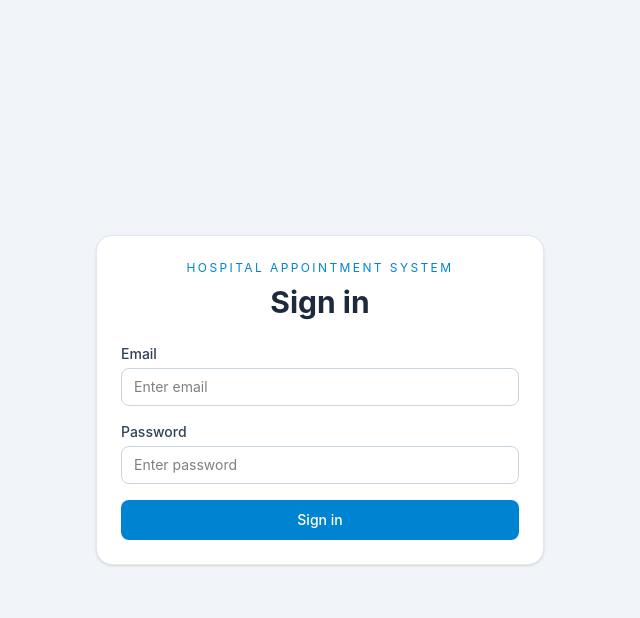
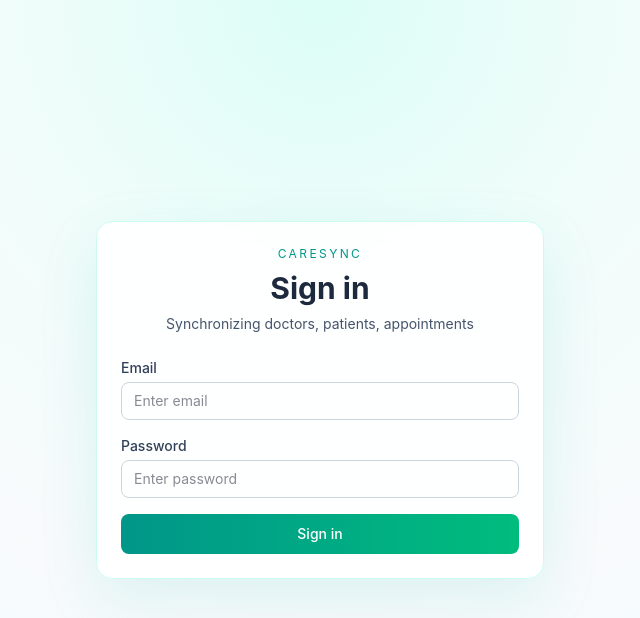
Before and after one commit to Mshindi901/hospital-appointment-system-frontend, a React (Vite) app: page /login in a window 1280 px wide. Shown: the top 618 px of the page, without its empty margins (320-960 px from the left). Built offline with nearby package versions, Linux system fonts and the light colour scheme; no server answers.

Commit message:
debugged and updated UI

```diff
--- a/src/components/Modal.jsx
+++ b/src/components/Modal.jsx
@@ -3,7 +3,7 @@ export default function Modal({ open, title, children, onClose, footer }) {
 
   return (
     <div className="fixed inset-0 z-50 flex items-center justify-center bg-slate-950/60 p-4">
-      <div className="w-full max-w-2xl rounded-2xl bg-white shadow-2xl">
+      <div className="w-full max-w-2xl rounded-2xl border border-teal-100 bg-gradient-to-b from-white to-teal-50/60 shadow-2xl">
         <div className="flex items-center justify-between border-b border-slate-200 px-5 py-4">
           <h3 className="text-lg font-semibold text-slate-800">{title}</h3>
           <button
--- a/src/components/Navbar.jsx
+++ b/src/components/Navbar.jsx
@@ -13,7 +13,7 @@ export default function Navbar({ title, subtitle, onMenuToggle }) {
   };
 
   return (
-    <header className="border-b border-slate-200 bg-white/90 backdrop-blur-sm">
+    <header className="border-b border-indigo-100 bg-white/85 shadow-sm backdrop-blur-sm">
       <div className="flex items-center justify-between px-4 py-3 md:px-6">
         <div className="flex items-center gap-3">
           <button
@@ -25,7 +25,7 @@ export default function Navbar({ title, subtitle, onMenuToggle }) {
           </button>
 
           <div>
-            <p className="text-xs uppercase tracking-[0.2em] text-slate-500">Dashboard</p>
+            <p className="text-xs uppercase tracking-[0.2em] text-teal-600">CareSync</p>
             <h2 className="text-xl font-bold text-slate-800">{title}</h2>
           </div>
         </div>
@@ -40,7 +40,7 @@ export default function Navbar({ title, subtitle, onMenuToggle }) {
             type="button"
             onClick={handleLogout}
             disabled={isLoggingOut}
-            className="inline-flex items-center gap-2 rounded-lg border border-slate-200 bg-slate-100 px-3 py-2 text-sm font-medium text-slate-700 hover:bg-slate-200 disabled:opacity-60"
+            className="inline-flex items-center gap-2 rounded-lg border border-teal-200 bg-teal-50 px-3 py-2 text-sm font-medium text-teal-700 hover:bg-teal-100 disabled:opacity-60"
           >
             <LogOut size={15} />
             Logout
--- a/src/components/Sidebar.jsx
+++ b/src/components/Sidebar.jsx
@@ -5,10 +5,10 @@ const baseLink =
 
 export default function Sidebar({ items, title }) {
   return (
-    <aside className="w-full border-b border-slate-200 bg-white md:w-64 md:border-b-0 md:border-r">
+    <aside className="w-full border-b border-teal-100 bg-gradient-to-b from-white to-teal-50/70 md:w-64 md:border-b-0 md:border-r">
       <div className="flex items-center justify-between border-b border-slate-200 px-4 py-4 md:block md:border-b-0">
         <div>
-          <p className="text-xs uppercase tracking-[0.18em] text-slate-500">Hospital</p>
+          <p className="text-xs uppercase tracking-[0.18em] text-teal-600">CareSync</p>
           <h1 className="mt-1 text-xl font-bold text-slate-800">{title}</h1>
         </div>
       </div>
@@ -21,8 +21,8 @@ export default function Sidebar({ items, title }) {
             className={({ isActive }) =>
               `${baseLink} ${
                 isActive
-                  ? 'bg-sky-600 text-white shadow-sm'
-                  : 'text-slate-600 hover:bg-slate-100 hover:text-slate-900'
+                  ? 'bg-gradient-to-r from-teal-600 to-emerald-500 text-white shadow-sm'
+                  : 'text-slate-600 hover:bg-teal-50 hover:text-slate-900'
               }`
             }
           >
--- a/src/components/StatCard.jsx
+++ b/src/components/StatCard.jsx
@@ -1,14 +1,14 @@
 export default function StatCard({ title, value, subtitle, tone = 'sky' }) {
   const styles = {
-    sky: 'border-sky-200 bg-sky-50 text-sky-700',
-    emerald: 'border-emerald-200 bg-emerald-50 text-emerald-700',
-    violet: 'border-violet-200 bg-violet-50 text-violet-700',
-    amber: 'border-amber-200 bg-amber-50 text-amber-700',
-    rose: 'border-rose-200 bg-rose-50 text-rose-700',
+    sky: 'border-teal-200 bg-gradient-to-br from-teal-50 to-white text-teal-700',
+    emerald: 'border-emerald-200 bg-gradient-to-br from-emerald-50 to-white text-emerald-700',
+    violet: 'border-cyan-200 bg-gradient-to-br from-cyan-50 to-white text-cyan-700',
+    amber: 'border-amber-200 bg-gradient-to-br from-amber-50 to-white text-amber-700',
+    rose: 'border-rose-200 bg-gradient-to-br from-rose-50 to-white text-rose-700',
   };
 
   return (
-    <div className={`rounded-2xl border p-4 ${styles[tone] || styles.sky}`}>
+    <div className={`rounded-2xl border p-4 shadow-sm ${styles[tone] || styles.sky}`}>
       <p className="text-sm font-medium text-slate-600">{title}</p>
       <div className="mt-3 flex items-end justify-between gap-2">
         <span className="text-3xl font-bold text-slate-800">{value}</span>
--- a/src/context/AuthContext.jsx
+++ b/src/context/AuthContext.jsx
@@ -32,7 +32,14 @@ export const AuthProvider = ({ children }) => {
       const decoded = decodeToken(savedToken);
 
       if (decoded) {
-        setUser(savedUser ? JSON.parse(savedUser) : { id: decoded.id, role: decoded.role });
+        const persistedUser = savedUser ? JSON.parse(savedUser) : {};
+        const nextUser = {
+          id: decoded.id,
+          role: decoded.role,
+          name: persistedUser.name || decoded.name || 'User',
+        };
+
+        setUser(nextUser);
         setToken(savedToken);
       } else {
         localStorage.removeItem('auth_token');
@@ -54,7 +61,7 @@ export const AuthProvider = ({ children }) => {
       throw new Error('Invalid token received');
     }
 
-    const nextUser = { id: decoded.id, role: decoded.role };
+    const nextUser = { id: decoded.id, role: decoded.role, name: decoded.name || 'User' };
 
     localStorage.setItem('auth_token', newToken);
     localStorage.setItem('auth_user', JSON.stringify(nextUser));
--- a/src/index.css
+++ b/src/index.css
@@ -1 +1,25 @@
-@import 'tailwindcss'
+@import 'tailwindcss';
+
+:root {
+  color: #0f172a;
+  background-color: #f8fafc;
+  font-family: Inter, 'Segoe UI', sans-serif;
+}
+
+* {
+  box-sizing: border-box;
+}
+
+html {
+  scroll-behavior: smooth;
+}
+
+body {
+  min-height: 100vh;
+  margin: 0;
+  background: radial-gradient(circle at top, #dcfdf7 0%, #f0fdfa 30%, #f8fafc 60%, #ecfeff 100%);
+}
+
+#root {
+  min-height: 100vh;
+}
--- a/src/layouts/AdminLayout.jsx
+++ b/src/layouts/AdminLayout.jsx
@@ -1,7 +1,8 @@
 import { useState } from 'react';
+import { Outlet } from 'react-router-dom';
 import Navbar from '../components/Navbar';
 import Sidebar from '../components/Sidebar';
-import { Outlet } from 'react-router-dom';
+import { useAuth } from '../context/AuthContext';
 
 const adminLinks = [
   { to: '/admin', label: 'Dashboard' },
@@ -12,12 +13,13 @@ const adminLinks = [
 
 export default function AdminLayout() {
   const [sidebarOpen, setSidebarOpen] = useState(false);
+  const { user } = useAuth();
 
   return (
     <div className="min-h-screen bg-slate-100">
       <div className="flex flex-col md:flex-row">
         <div className={`${sidebarOpen ? 'block' : 'hidden'} md:block`}>
-          <Sidebar title="Admin" items={adminLinks} />
+          <Sidebar title={user?.name || 'Admin'} items={adminLinks} />
         </div>
 
         <div className="min-w-0 flex-1">
--- a/src/pages/LoginPage.jsx
+++ b/src/pages/LoginPage.jsx
@@ -82,11 +82,12 @@ export default function LoginPage() {
   };
 
   return (
-    <div className="flex min-h-screen items-center justify-center bg-slate-100 p-4">
-      <div className="w-full max-w-md rounded-2xl border border-slate-200 bg-white p-6 shadow-sm">
+    <div className="flex min-h-screen items-center justify-center bg-transparent p-4">
+      <div className="w-full max-w-md rounded-2xl border border-teal-100 bg-white/90 p-6 shadow-[0_20px_60px_rgba(20,184,166,0.12)] backdrop-blur-sm">
         <div className="mb-6 text-center">
-          <p className="text-xs uppercase tracking-[0.2em] text-sky-600">Hospital Appointment System</p>
+          <p className="text-xs uppercase tracking-[0.2em] text-teal-600">CareSync</p>
           <h1 className="mt-2 text-3xl font-bold text-slate-800">Sign in</h1>
+          <p className="mt-2 text-sm text-slate-600">Synchronizing doctors, patients, appointments</p>
         </div>
 
         <form className="space-y-4" onSubmit={handleSubmit} noValidate>
@@ -121,7 +122,7 @@ export default function LoginPage() {
           <button
             type="submit"
             disabled={submitting}
-            className="w-full rounded-lg bg-sky-600 px-3 py-2.5 text-sm font-medium text-white transition hover:bg-sky-700 disabled:cursor-not-allowed disabled:bg-sky-400"
+            className="w-full rounded-lg bg-gradient-to-r from-teal-600 to-emerald-500 px-3 py-2.5 text-sm font-medium text-white transition hover:from-teal-700 hover:to-emerald-600 disabled:cursor-not-allowed disabled:opacity-70"
           >
             {submitting ? 'Signing in...' : 'Sign in'}
           </button>
```
